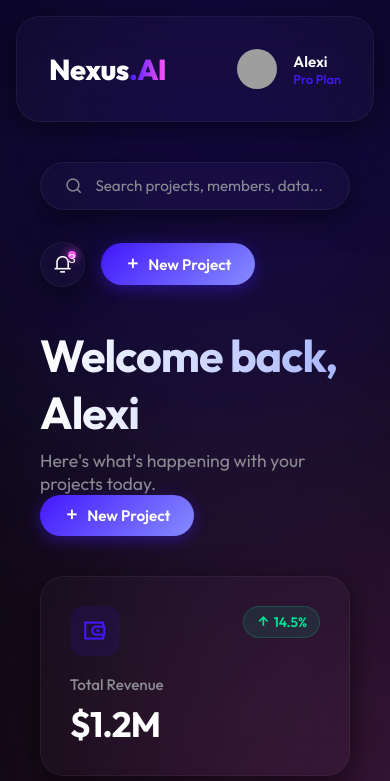
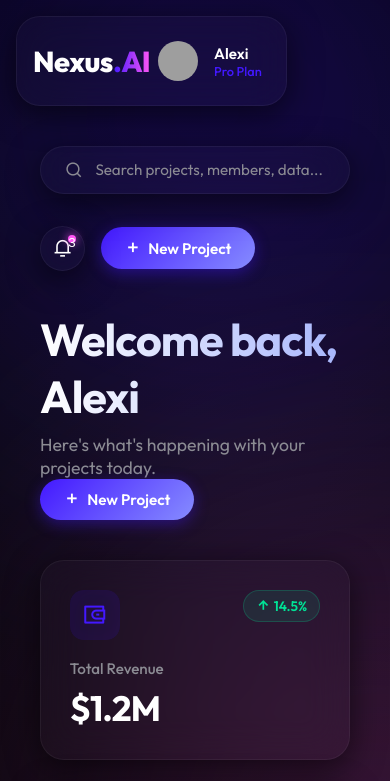
Before and after one commit to Alexis7987/App, a plain HTML site: page index.html in a window 390 px wide. Shown: the top 781 px of the page. Drawn offline with nearby package versions, Linux system fonts and the light colour scheme; grey boxes are pictures that could not be loaded.

Commit message:
Fix sidebar layout and flexbox issues

```diff
--- a/style.css
+++ b/style.css
@@ -88,6 +88,8 @@ body {
 .app-container {
     display: flex;
     min-height: 100vh;
+    width: 100%;
+    align-items: flex-start;
 }
 
 /* Glass Components */
@@ -103,6 +105,7 @@ body {
 /* Sidebar */
 .sidebar {
     width: 280px;
+    flex-shrink: 0;
     margin: 1.5rem 0 1.5rem 1.5rem;
     display: flex;
     flex-direction: column;
@@ -216,6 +219,7 @@ body {
     flex: 1;
     padding: 1.5rem 2.5rem;
     min-width: 0; /* Prevents overflow in flex child */
+    width: 100%;
 }
 
 /* Top Header */
@@ -625,10 +629,12 @@ body {
         flex-direction: row;
         align-items: center;
         justify-content: space-between;
+        padding: 1rem;
     }
 
     .sidebar-header {
         margin: 0;
+        padding: 0;
     }
 
     .nav-links {
```
